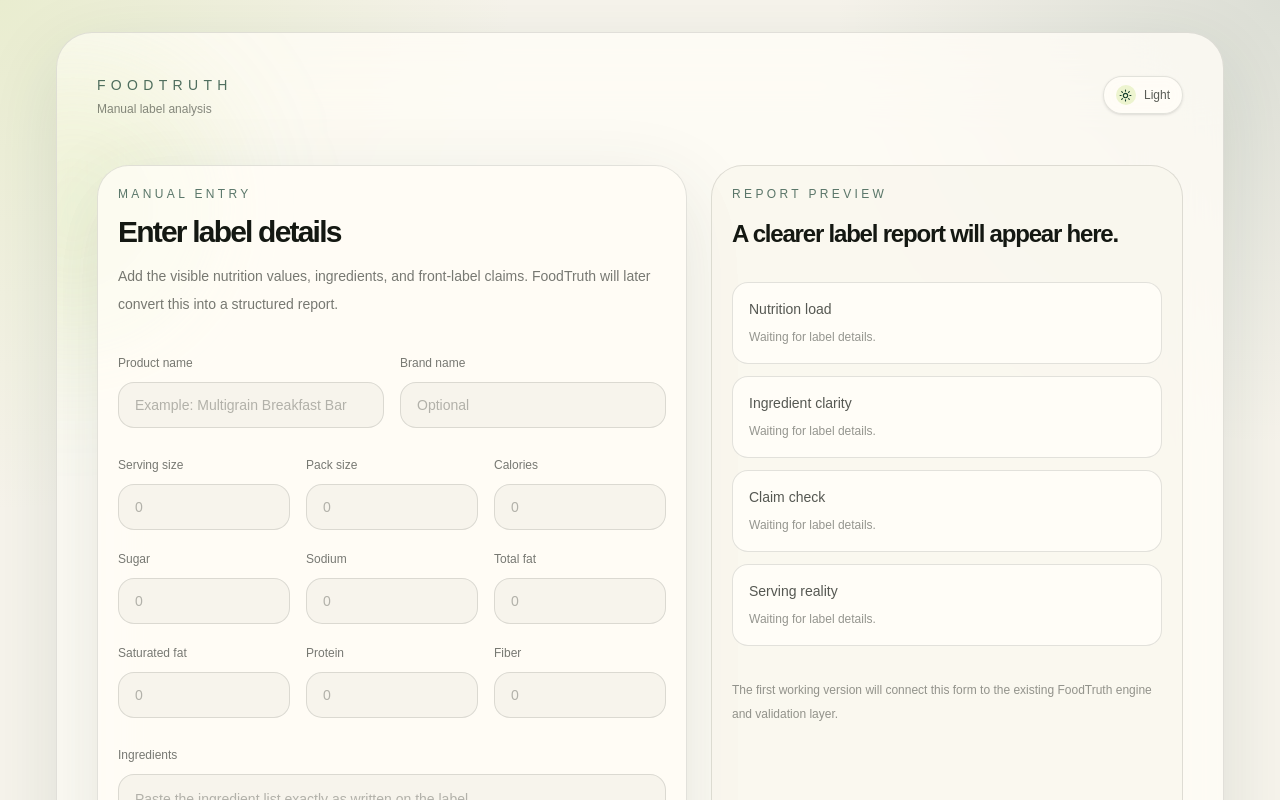
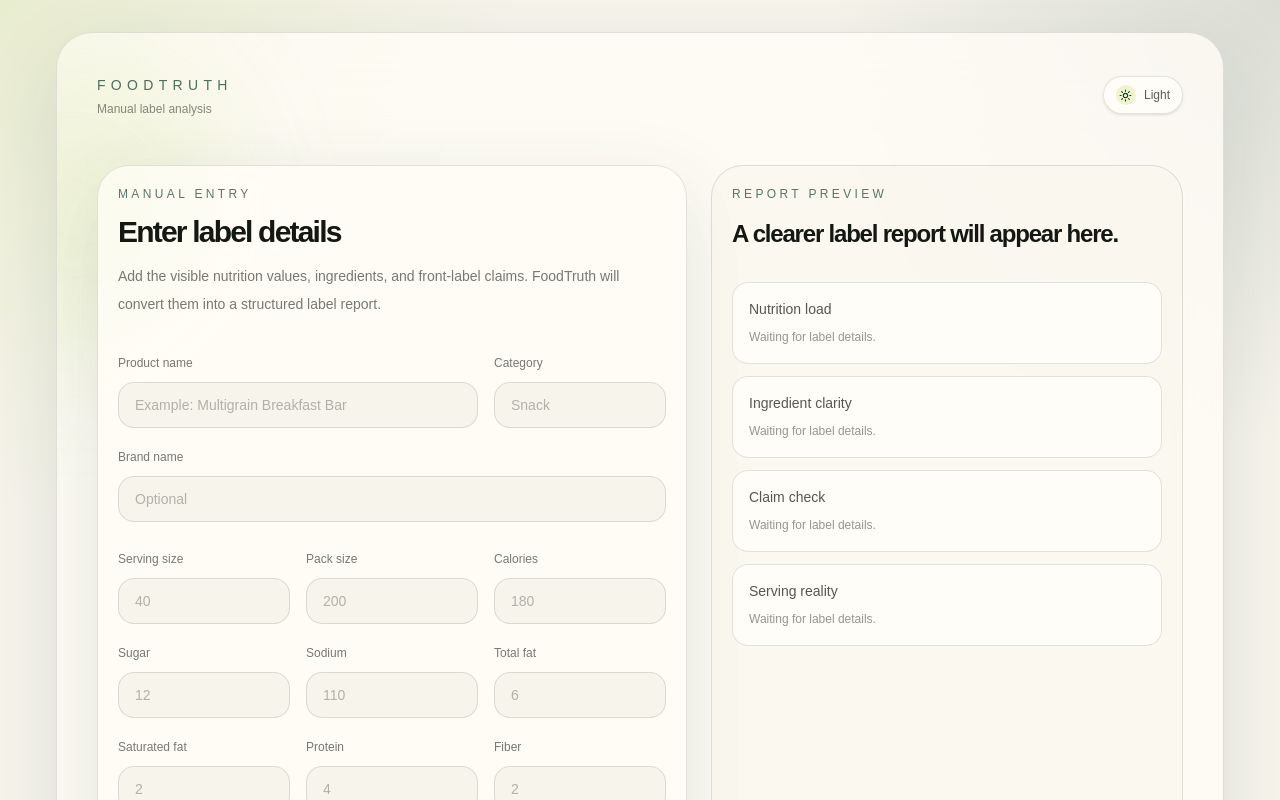
Before and after one commit to sumitdhara609/FoodTruth, a Next.js app: page /analyze/manual in a window 1280 px wide. Shown: the top 800 px of the page. Built offline with nearby package versions, Linux system fonts and the light colour scheme.

Commit message:
Connect manual analyzer to FoodTruth engine

```diff
--- a/components/analyze/manual-analyzer-form.tsx
+++ b/components/analyze/manual-analyzer-form.tsx
@@ -1,16 +1,159 @@
-const nutritionFields = [
-  "Serving size",
-  "Pack size",
-  "Calories",
-  "Sugar",
-  "Sodium",
-  "Total fat",
-  "Saturated fat",
-  "Protein",
-  "Fiber",
+"use client";
+
+import { useMemo, useState } from "react";
+import { generateValidatedFoodTruthReport } from "@/lib/engine/validated-foodtruth-engine";
+import type { FoodTruthReport, ValidatedFoodTruthResult } from "@/lib/engine/types";
+
+type NumericField = {
+  key:
+    | "servingSizeGrams"
+    | "packSizeGrams"
+    | "calories"
+    | "sugarGrams"
+    | "sodiumMg"
+    | "totalFatGrams"
+    | "saturatedFatGrams"
+    | "proteinGrams"
+    | "fiberGrams";
+  label: string;
+  placeholder: string;
+};
+
+const numericFields: NumericField[] = [
+  {
+    key: "servingSizeGrams",
+    label: "Serving size",
+    placeholder: "40",
+  },
+  {
+    key: "packSizeGrams",
+    label: "Pack size",
+    placeholder: "200",
+  },
+  {
+    key: "calories",
+    label: "Calories",
+    placeholder: "180",
+  },
+  {
+    key: "sugarGrams",
+    label: "Sugar",
+    placeholder: "12",
+  },
+  {
+    key: "sodiumMg",
+    label: "Sodium",
+    placeholder: "110",
+  },
+  {
+    key: "totalFatGrams",
+    label: "Total fat",
+    placeholder: "6",
+  },
+  {
+    key: "saturatedFatGrams",
+    label: "Saturated fat",
+    placeholder: "2",
+  },
+  {
+    key: "proteinGrams",
+    label: "Protein",
+    placeholder: "4",
+  },
+  {
+    key: "fiberGrams",
+    label: "Fiber",
+    placeholder: "2",
+  },
 ];
 
+type ManualFormState = {
+  productName: string;
+  brandName: string;
+  category: string;
+  servingSizeGrams: string;
+  packSizeGrams: string;
+  calories: string;
+  sugarGrams: string;
+  sodiumMg: string;
+  totalFatGrams: string;
+  saturatedFatGrams: string;
+  proteinGrams: string;
+  fiberGrams: string;
+  ingredients: string;
+  claims: string;
+};
+
+const initialFormState: ManualFormState = {
+  productName: "",
+  brandName: "",
+  category: "",
+  servingSizeGrams: "",
+  packSizeGrams: "",
+  calories: "",
+  sugarGrams: "",
+  sodiumMg: "",
+  totalFatGrams: "",
+  saturatedFatGrams: "",
+  proteinGrams: "",
+  fiberGrams: "",
+  ingredients: "",
+  claims: "",
+};
+
+const toNumber = (value: string) => {
+  const parsedValue = Number(value);
+
+  return Number.isFinite(parsedValue) ? parsedValue : Number.NaN;
+};
+
+const splitClaims = (claims: string) => {
+  return claims
+    .split(",")
+    .map((claim) => claim.trim())
+    .filter(Boolean);
+};
+
 export function ManualAnalyzerForm() {
+  const [formState, setFormState] = useState<ManualFormState>(initialFormState);
+  const [result, setResult] = useState<ValidatedFoodTruthResult | null>(null);
+
+  const report = useMemo<FoodTruthReport | null>(() => {
+    if (!result?.success) {
+      return null;
+    }
+
+    return result.report;
+  }, [result]);
+
+  const updateField = (key: keyof ManualFormState, value: string) => {
+    setFormState((currentState) => ({
+      ...currentState,
+      [key]: value,
+    }));
+  };
+
+  const handleGenerateReport = () => {
+    const nextResult = generateValidatedFoodTruthReport({
+      productName: formState.productName,
+      brandName: formState.brandName || undefined,
+      category: formState.category || undefined,
+      servingSizeGrams: toNumber(formState.servingSizeGrams),
+      packSizeGrams: toNumber(formState.packSizeGrams),
+      calories: toNumber(formState.calories),
+      sugarGrams: toNumber(formState.sugarGrams),
+      sodiumMg: toNumber(formState.sodiumMg),
+      totalFatGrams: toNumber(formState.totalFatGrams),
+      saturatedFatGrams: toNumber(formState.saturatedFatGrams),
+      proteinGrams: toNumber(formState.proteinGrams),
+      fiberGrams: toNumber(formState.fiberGrams),
+      ingredients: formState.ingredients,
+      claims: splitClaims(formState.claims),
+    });
+
+    setResult(nextResult);
+  };
+
   return (
     <div className="grid gap-6 lg:grid-cols-[1fr_0.8fr]">
       <div className="rounded-[2rem] border border-[var(--border)] bg-[var(--surface)]/78 p-5 shadow-[var(--shadow-soft)]">
@@ -23,16 +166,20 @@ export function ManualAnalyzerForm() {
           </h2>
           <p className="mt-3 max-w-2xl text-sm leading-7 text-[var(--foreground)]/58">
             Add the visible nutrition values, ingredients, and front-label
-            claims. FoodTruth will later convert this into a structured report.
+            claims. FoodTruth will convert them into a structured label report.
           </p>
         </div>
 
-        <div className="mt-8 grid gap-4 sm:grid-cols-2">
-          <label className="block">
+        <div className="mt-8 grid gap-4 sm:grid-cols-3">
+          <label className="block sm:col-span-2">
             <span className="text-xs font-medium text-[var(--foreground)]/58">
               Product name
             </span>
             <input
+              value={formState.productName}
+              onChange={(event) =>
+                updateField("productName", event.target.value)
+              }
               placeholder="Example: Multigrain Breakfast Bar"
               className="mt-2 w-full rounded-2xl border border-[var(--border)] bg-[var(--background)] px-4 py-3 text-sm outline-none transition placeholder:text-[var(--foreground)]/30 focus:border-[var(--primary)]/40"
             />
@@ -40,9 +187,23 @@ export function ManualAnalyzerForm() {
 
           <label className="block">
             <span className="text-xs font-medium text-[var(--foreground)]/58">
+              Category
+            </span>
+            <input
+              value={formState.category}
+              onChange={(event) => updateField("category", event.target.value)}
+              placeholder="Snack"
+              className="mt-2 w-full rounded-2xl border border-[var(--border)] bg-[var(--background)] px-4 py-3 text-sm outline-none transition placeholder:text-[var(--foreground)]/30 focus:border-[var(--primary)]/40"
+            />
+          </label>
+
+          <label className="block sm:col-span-3">
+            <span className="text-xs font-medium text-[var(--foreground)]/58">
               Brand name
             </span>
             <input
+              value={formState.brandName}
+              onChange={(event) => updateField("brandName", event.target.value)}
               placeholder="Optional"
               className="mt-2 w-full rounded-2xl border border-[var(--border)] bg-[var(--background)] px-4 py-3 text-sm outline-none transition placeholder:text-[var(--foreground)]/30 focus:border-[var(--primary)]/40"
             />
@@ -50,13 +211,16 @@ export function ManualAnalyzerForm() {
         </div>
 
         <div className="mt-6 grid gap-4 sm:grid-cols-3">
-          {nutritionFields.map((field) => (
-            <label key={field} className="block">
+          {numericFields.map((field) => (
+            <label key={field.key} className="block">
               <span className="text-xs font-medium text-[var(--foreground)]/58">
-                {field}
+                {field.label}
               </span>
               <input
-                placeholder="0"
+                value={formState[field.key]}
+                onChange={(event) => updateField(field.key, event.target.value)}
+                placeholder={field.placeholder}
+                inputMode="decimal"
                 className="mt-2 w-full rounded-2xl border border-[var(--border)] bg-[var(--background)] px-4 py-3 text-sm outline-none transition placeholder:text-[var(--foreground)]/30 focus:border-[var(--primary)]/40"
               />
             </label>
@@ -68,6 +232,8 @@ export function ManualAnalyzerForm() {
             Ingredients
           </span>
           <textarea
+            value={formState.ingredients}
+            onChange={(event) => updateField("ingredients", event.target.value)}
             placeholder="Paste the ingredient list exactly as written on the label."
             rows={5}
             className="mt-2 w-full resize-none rounded-2xl border border-[var(--border)] bg-[var(--background)] px-4 py-3 text-sm leading-6 outline-none transition placeholder:text-[var(--foreground)]/30 focus:border-[var(--primary)]/40"
@@ -79,12 +245,18 @@ export function ManualAnalyzerForm() {
             Front-label claims
           </span>
           <input
+            value={formState.claims}
+            onChange={(event) => updateField("claims", event.target.value)}
             placeholder="Example: high fiber, natural, no added sugar"
             className="mt-2 w-full rounded-2xl border border-[var(--border)] bg-[var(--background)] px-4 py-3 text-sm outline-none transition placeholder:text-[var(--foreground)]/30 focus:border-[var(--primary)]/40"
           />
         </label>
 
-        <button className="mt-8 rounded-full bg-[var(--primary)] px-6 py-3 text-sm font-semibold text-[var(--background)] shadow-[0_18px_45px_rgba(22,63,47,0.18)] transition hover:opacity-90">
+        <button
+          type="button"
+          onClick={handleGenerateReport}
+          className="mt-8 rounded-full bg-[var(--primary)] px-6 py-3 text-sm font-semibold text-[var(--background)] shadow-[0_18px_45px_rgba(22,63,47,0.18)] transition hover:opacity-90"
+        >
           Generate preview report
         </button>
       </div>
@@ -94,6 +266,8 @@ export function ManualAnalyzerForm() {
           Report Preview
         </p>
 
+        {!result && (
+          <>
             <h3 className="mt-4 text-2xl font-semibold tracking-[-0.05em] text-[var(--foreground)]">
               A clearer label report will appear here.
             </h3>
@@ -118,12 +292,95 @@ export function ManualAnalyzerForm() {
                 </div>
               ))}
             </div>
+          </>
+        )}
 
-        <p className="mt-8 text-xs leading-6 text-[var(--foreground)]/45">
-          The first working version will connect this form to the existing
-          FoodTruth engine and validation layer.
+        {result && !result.success && (
+          <div className="mt-6">
+            <h3 className="text-2xl font-semibold tracking-[-0.05em] text-[var(--foreground)]">
+              Some details need correction.
+            </h3>
+
+            <div className="mt-6 space-y-3">
+              {result.errors.map((error) => (
+                <div
+                  key={`${error.field}-${error.message}`}
+                  className="rounded-2xl border border-[var(--border)] bg-[var(--surface)] px-4 py-3"
+                >
+                  <p className="text-xs font-semibold text-[var(--danger)]">
+                    {error.field}
                   </p>
+                  <p className="mt-1 text-xs leading-5 text-[var(--foreground)]/62">
+                    {error.message}
+                  </p>
+                </div>
+              ))}
+            </div>
+          </div>
+        )}
+
+        {report && (
+          <div className="mt-6">
+            <div className="rounded-[1.5rem] border border-[var(--border)] bg-[var(--surface)] p-5">
+              <p className="text-sm text-[var(--foreground)]/48">
+                FoodTruth Score
+              </p>
+              <p className="mt-2 text-5xl font-semibold tracking-[-0.08em] text-[var(--foreground)]">
+                {report.score}
+                <span className="ml-1 text-lg text-[var(--foreground)]/45">
+                  /100
+                </span>
+              </p>
+              <p className="mt-3 text-sm text-[var(--warning)]">
+                {report.grade}
+              </p>
+            </div>
+
+            <div className="mt-5 space-y-3">
+              <ReportCard
+                title="Nutrition load"
+                value={`Sugar: ${report.nutritionLoad.sugarLoad} · Sodium: ${report.nutritionLoad.sodiumLoad}`}
+              />
+              <ReportCard
+                title="Ingredient clarity"
+                value={`${report.ingredientClarity.ingredientCount} ingredients · ${report.ingredientClarity.ingredientComplexity} complexity`}
+              />
+              <ReportCard
+                title="Claim check"
+                value={`${report.claimRisk.overallRisk} claim risk`}
+              />
+              <ReportCard
+                title="Serving reality"
+                value={`${report.servingSizeReality.servingsPerPack} servings · ${report.servingSizeReality.risk} risk`}
+              />
+            </div>
+
+            <div className="mt-5 rounded-2xl bg-[var(--accent-muted)] px-4 py-3">
+              <p className="text-xs leading-6 text-[var(--primary)]">
+                {report.summary}
+              </p>
+            </div>
+          </div>
+        )}
       </aside>
     </div>
   );
 }
+
+type ReportCardProps = {
+  title: string;
+  value: string;
+};
+
+function ReportCard({ title, value }: ReportCardProps) {
+  return (
+    <div className="rounded-2xl border border-[var(--border)] bg-[var(--surface)] px-4 py-4">
+      <p className="text-[10px] uppercase tracking-[0.22em] text-[var(--foreground)]/38">
+        {title}
+      </p>
+      <p className="mt-2 text-sm leading-6 text-[var(--foreground)]/72">
+        {value}
+      </p>
+    </div>
+  );
+}
```
Lines whose indentation alone changed are shown as unchanged.
